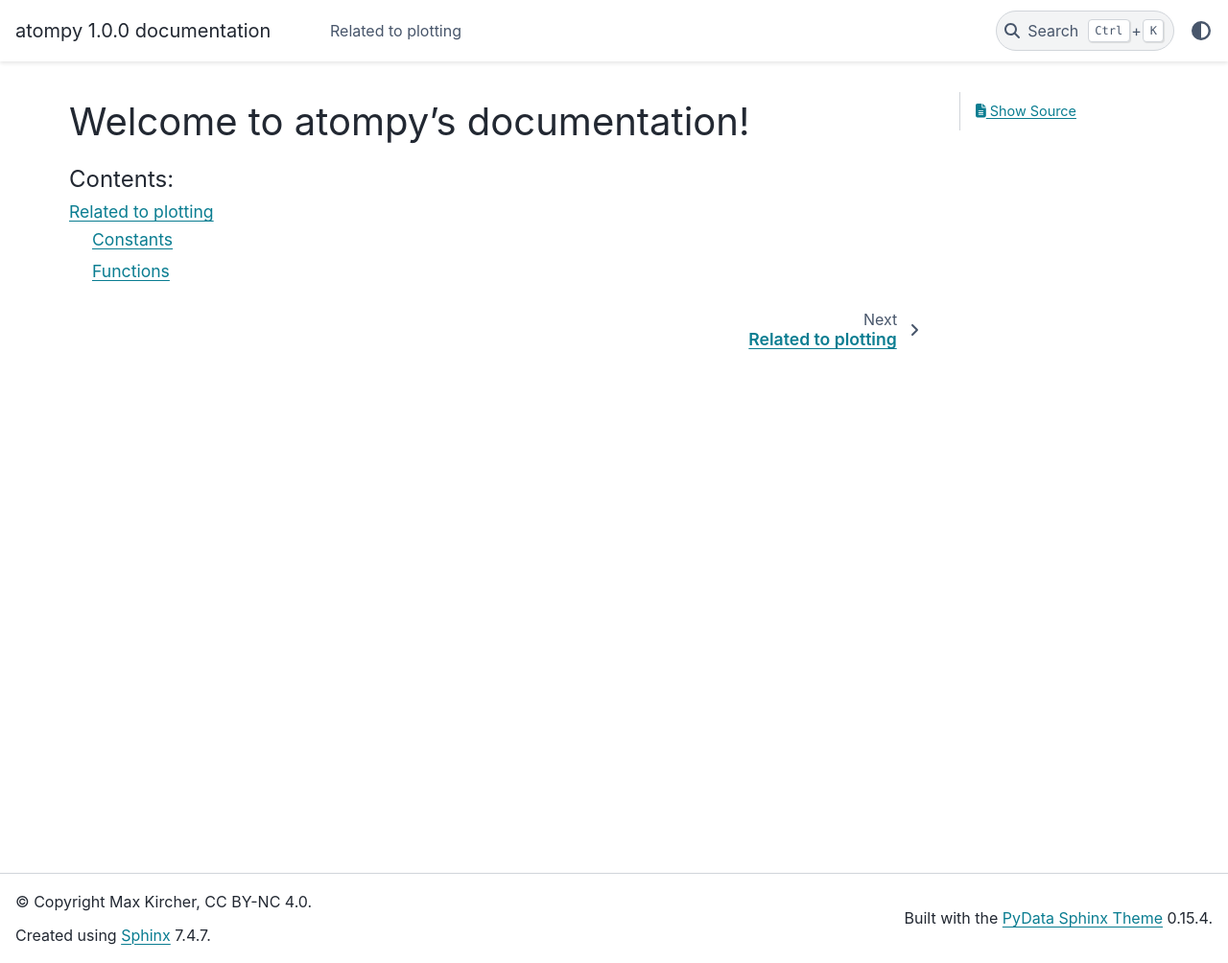
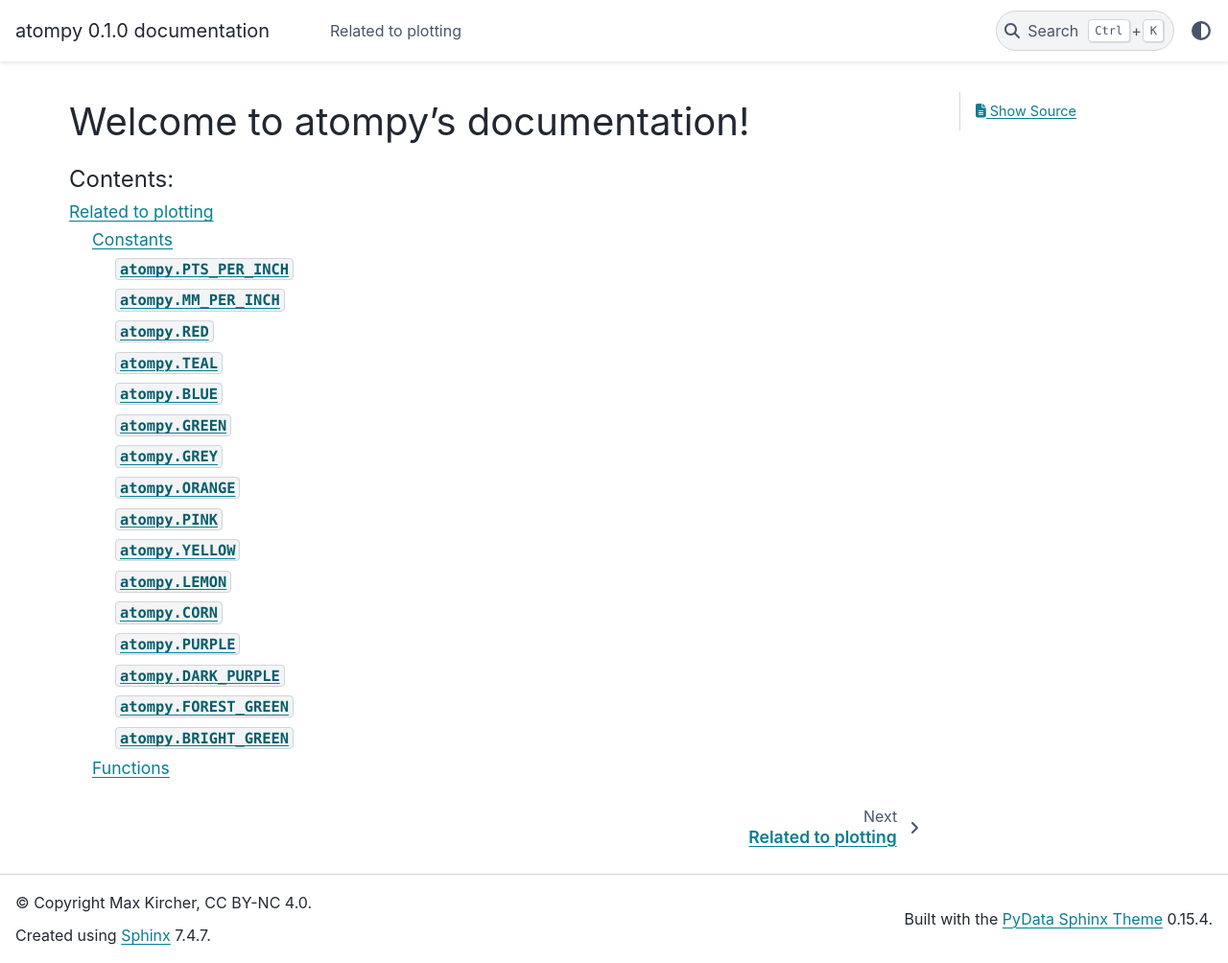
Before and after one commit to frekm/atompy, a Sphinx documentation site: the page built from docs/source/index.rst, in a window 1280 px wide and 1004 px high. Shown: the whole window at 96% size. Built offline with Sphinx 7.4.7 and the PyData theme 0.15.4, drawn with Linux system fonts in a browser that asks for light colours.

Commit message:
changed toc-tree

```diff
--- a/docs/source/conf.py
+++ b/docs/source/conf.py
@@ -12,7 +12,7 @@
 project = 'atompy'
 copyright = 'Max Kircher, CC BY-NC 4.0'
 author = 'Max Kircher'
-release = '1.0.0'
+release = '0.1.0'
 
 # -- General configuration ---------------------------------------------------
 # https://www.sphinx-doc.org/en/master/usage/configuration.html#general-configuration
@@ -30,6 +30,12 @@
 templates_path = ['_templates']
 exclude_patterns = []
 
+html_theme_options = {
+  "show_nav_level": 4,
+  "navigation_depth": 4,
+  "collapse_navigation": False
+}
+
 
 # -- Options for HTML output -------------------------------------------------
 # https://www.sphinx-doc.org/en/master/usage/configuration.html#options-for-html-output
--- a/docs/source/index.rst
+++ b/docs/source/index.rst
@@ -8,7 +8,7 @@
 ==================================
 
 .. toctree::
-   :maxdepth: 2
+   :maxdepth: 3
    :caption: Contents:
 
    plotting
```
